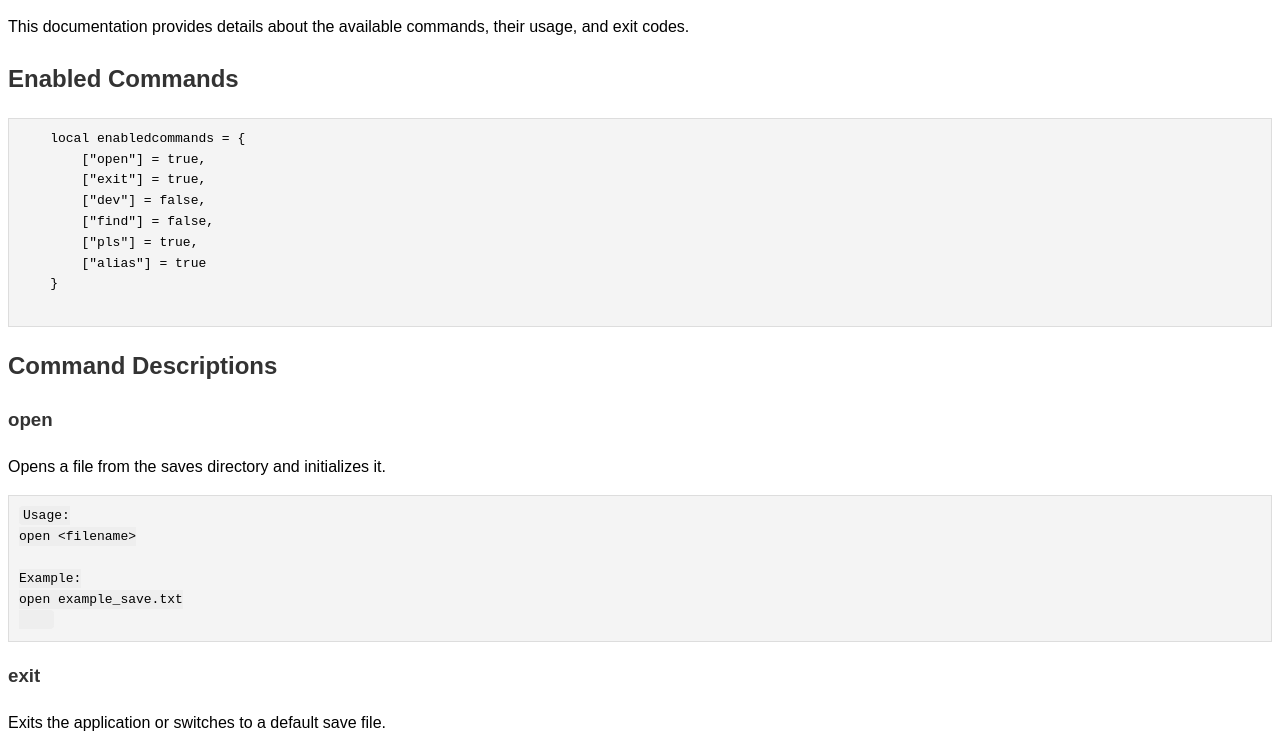
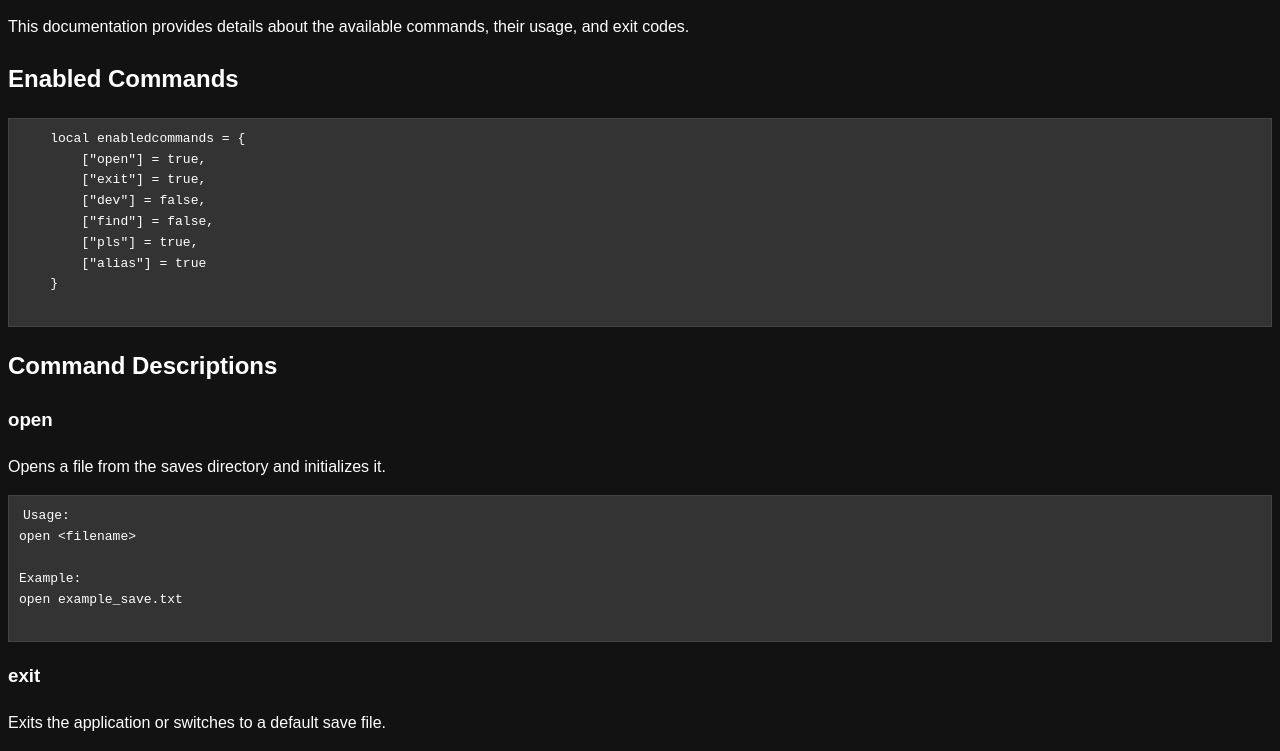
Before and after one commit to zalanwastaken/Takenworks-website, a plain HTML site: page help-typer.html in a window 1280 px wide. Shown: the part 80-831 px from the top of the page. Drawn offline with Linux system fonts and the light colour scheme.

Commit message:
changed typer helpage to dark mode

```diff
--- /dev/null
+++ b/data/css/help-typer.css
@@ -0,0 +1,21 @@
+body {
+    font-family: Arial, sans-serif;
+    line-height: 1.6;
+    background-color: #121212;
+    color: #ffffff;
+}
+h1, h2, h3 {
+    color: #ffffff;
+}
+pre {
+    background: #333333;
+    padding: 10px;
+    border: 1px solid #444444;
+    overflow-x: auto;
+    color: #ffffff;
+}
+code {
+    padding: 2px 4px;
+    border-radius: 4px;
+    color: #ffffff;
+}
--- a/help-typer.html
+++ b/help-typer.html
@@ -1,28 +1,11 @@
 <!DOCTYPE html>
-<!-- saved from url=(0049)https://devzalanwastaken.neocities.org/help-typer -->
-<html lang="en"><head><meta http-equiv="Content-Type" content="text/html; charset=UTF-8">
-
+<html lang="en">
+<head>
+    <meta http-equiv="Content-Type" content="text/html; charset=UTF-8">
     <meta name="viewport" content="width=device-width, initial-scale=1.0">
-    <title>Command Documentation</title>
+    <title>Typer-Command Documentation</title>
     <style>
-        body {
-            font-family: Arial, sans-serif;
-            line-height: 1.6;
-        }
-        h1, h2, h3 {
-            color: #333;
-        }
-        pre {
-            background: #f4f4f4;
-            padding: 10px;
-            border: 1px solid #ddd;
-            overflow-x: auto;
-        }
-        code {
-            background: #eee;
-            padding: 2px 4px;
-            border-radius: 4px;
-        }
+        @import "data/css/help-typer.css";
     </style>
 </head>
 <body>
@@ -101,6 +84,5 @@ alias open load --disable
     <h2>Exit Codes</h2>
     <pre><code>0 == exited successfully <br>1 == general error(Check command output message) <br>2 == not implemented
     </code></pre>
-
-
-</body></html>
+</body>
+</html>
```
Also changed, not shown: 1 other file.
